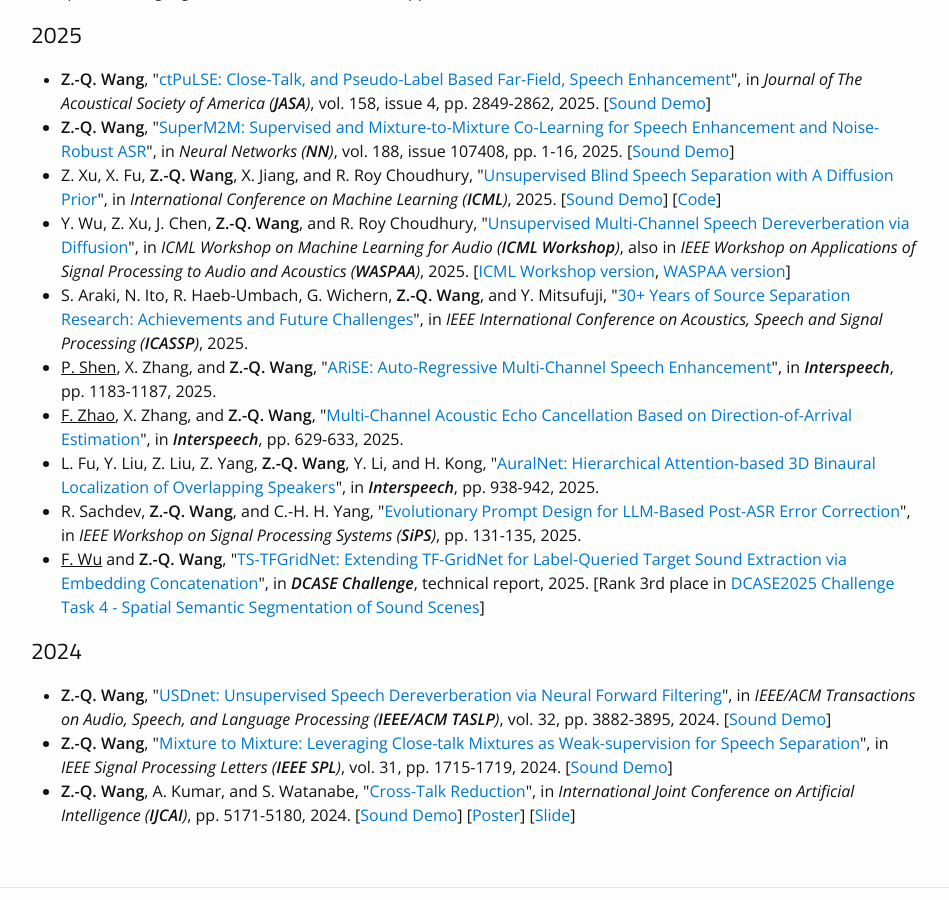
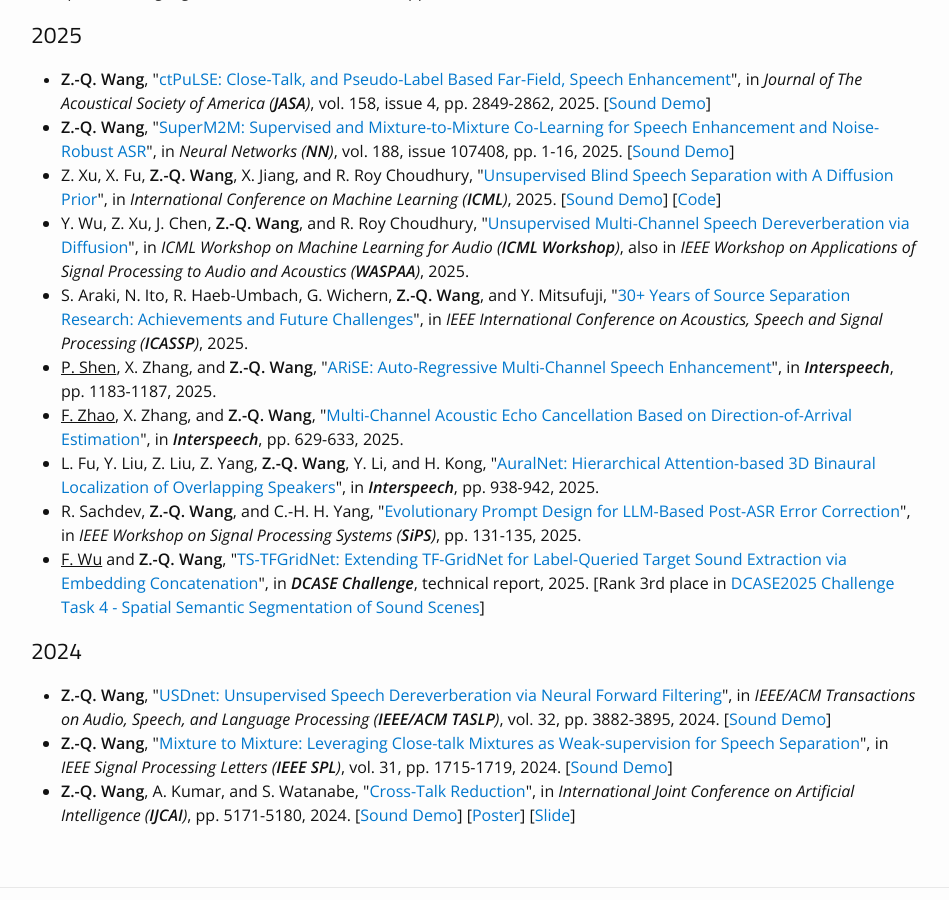
Before and after one commit to sustechailab/sustechailab.github.io, a Jekyll site: the page publication.html, which Jekyll copies as it is, in a window 1280 px wide and 900 px high, scrolled down 828 px. Shown: the whole window, without its empty margins (164-1113 px from the left). Built offline with Jekyll 4.4.1, drawn with Linux system fonts in a browser that asks for light colours.

Commit message:
Initial commit

```diff
--- a/publication.html
+++ b/publication.html
@@ -146,7 +146,7 @@
     </li>
 
     <li>
-    Y. Wu, Z. Xu, J. Chen, <strong>Z.-Q. Wang</strong>, and R. Roy Choudhury, "<a href="https://arxiv.org/abs/2508.02071" target="view_window">Unsupervised Multi-Channel Speech Dereverberation via Diffusion</a>", in <i>ICML Workshop on Machine Learning for Audio (<strong>ICML Workshop</strong>)</i>, also in <i>IEEE Workshop on Applications of Signal Processing to Audio and Acoustics (<strong>WASPAA</strong>)</i>, 2025. [<a href="" target="view_window">ICML Workshop version</a>, <a href="" target="view_window">WASPAA version</a>]
+    Y. Wu, Z. Xu, J. Chen, <strong>Z.-Q. Wang</strong>, and R. Roy Choudhury, "<a href="https://arxiv.org/abs/2508.02071" target="view_window">Unsupervised Multi-Channel Speech Dereverberation via Diffusion</a>", in <i>ICML Workshop on Machine Learning for Audio (<strong>ICML Workshop</strong>)</i>, also in <i>IEEE Workshop on Applications of Signal Processing to Audio and Acoustics (<strong>WASPAA</strong>)</i>, 2025.
     </li>
 
 	<li>
```
